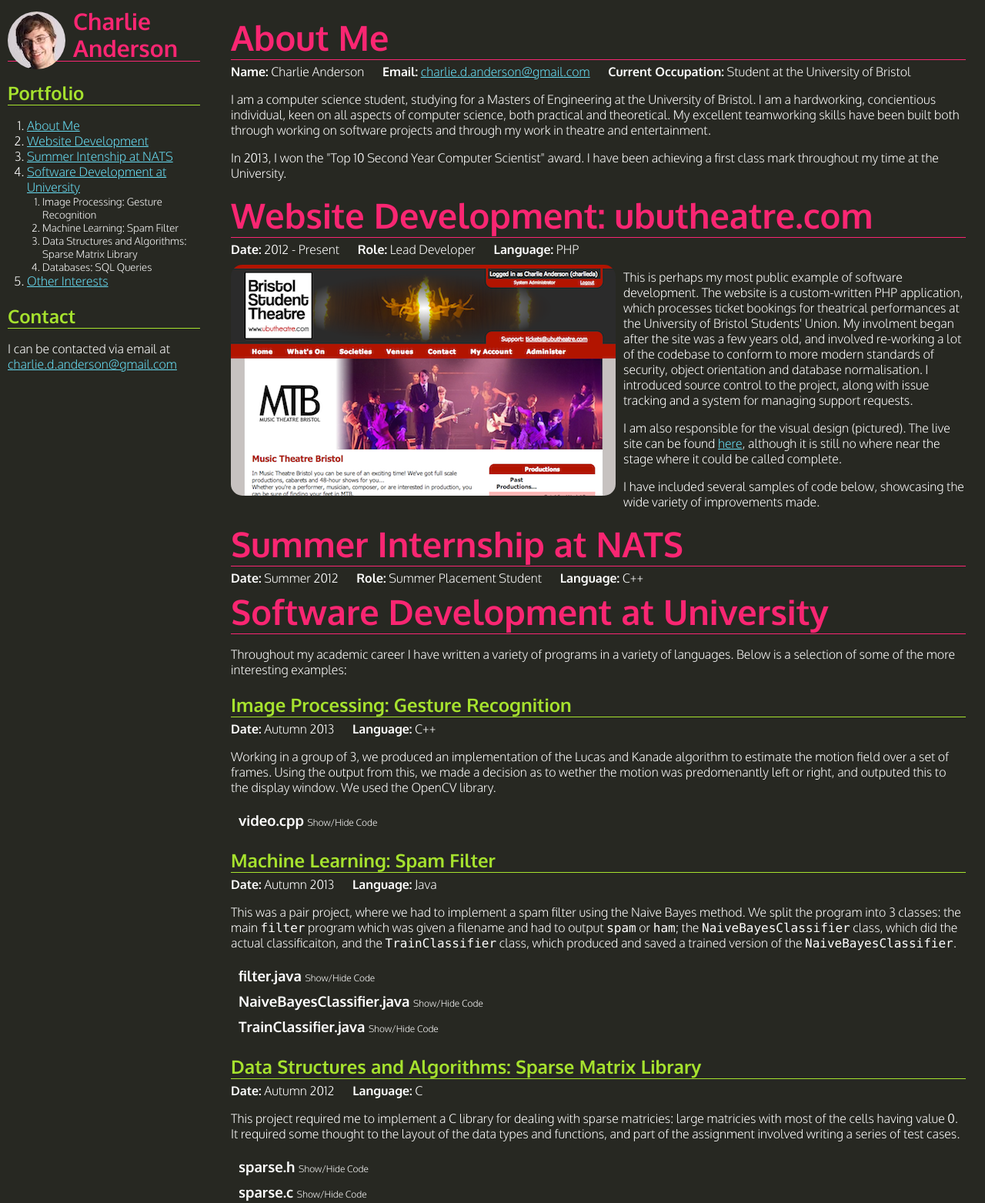
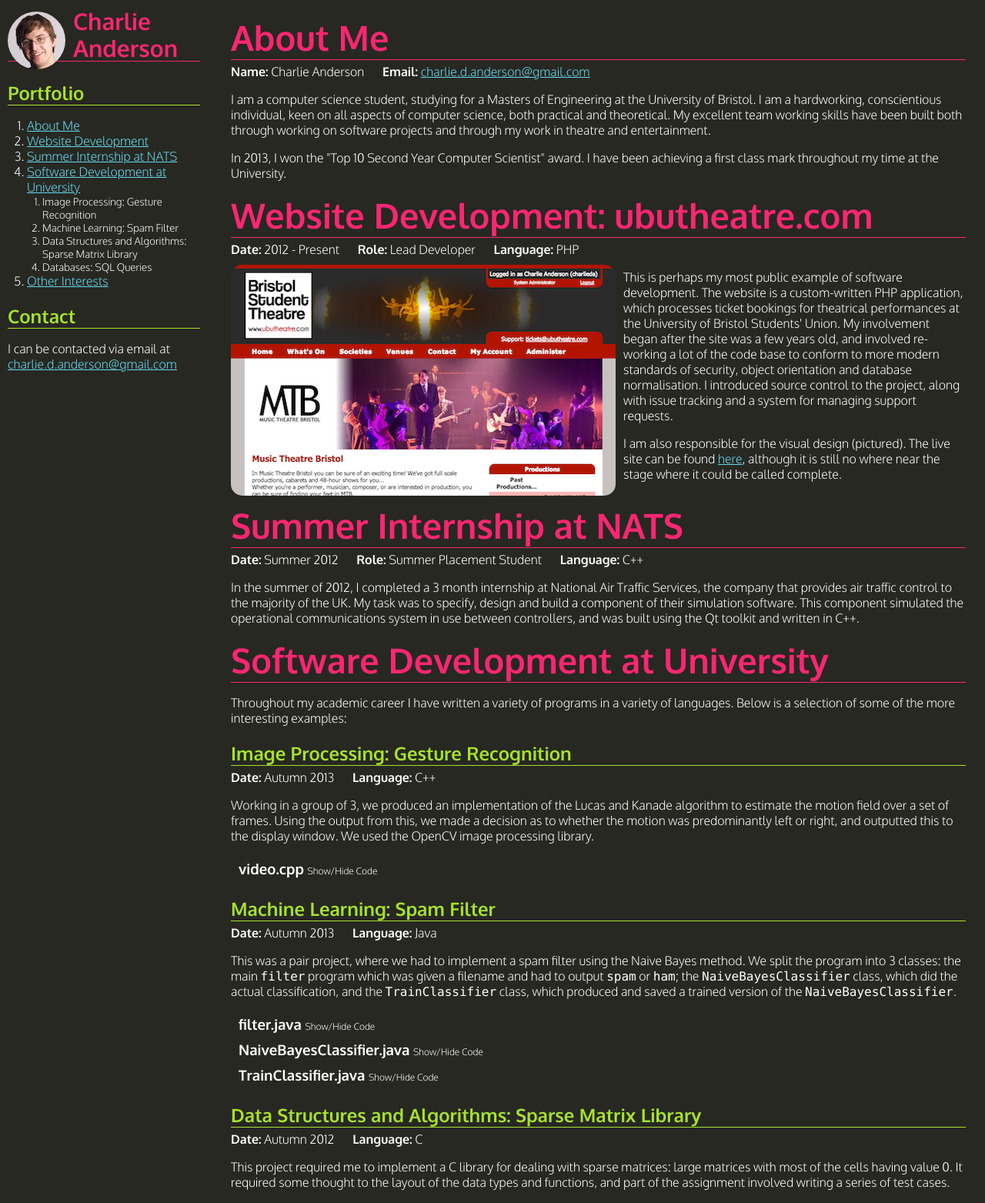
Before and after one commit to charlieda/charlieda.github.io, a plain HTML site: page index.html in a window 1280 px wide. Shown: the top 1563 px of the page at 77% size. Drawn offline with nearby package versions, Linux system fonts and the light colour scheme.

Commit message:
spellcheck, tidy

```diff
--- a/index.html
+++ b/index.html
@@ -18,7 +18,7 @@
         <ol>
           <li><a href="#article-about">About Me</a></li>
           <li><a href="#article-ubutheatre">Website Development</a></li>
-          <li><a href="#article-nats">Summer Intenship at NATS</a></li>
+          <li><a href="#article-nats">Summer Internship at NATS</a></li>
           <li><a href="#article-uni">Software Development at University</a>
             <ol>
               <li>Image Processing: Gesture Recognition</li>
@@ -43,9 +43,8 @@
         <div class="project-info">
           <span class="project-info-item"><strong>Name:</strong> Charlie Anderson</span>
           <span class="project-info-item"><strong>Email:</strong> <a href="mailto:charlie.d.anderson@gmail.com">charlie.d.anderson@gmail.com</a></span>
-          <span class="project-info-item"><strong>Current Occupation:</strong> Student at the University of Bristol</span>
         </div>
-        <p>I am a computer science student, studying for a Masters of Engineering at the University of Bristol. I am a hardworking, concientious individual, keen on all aspects of computer science, both practical and theoretical. My excellent teamworking skills have been built both through working on software projects and through my work in theatre and entertainment.</p>
+        <p>I am a computer science student, studying for a Masters of Engineering at the University of Bristol. I am a hardworking, conscientious individual, keen on all aspects of computer science, both practical and theoretical. My excellent team working skills have been built both through working on software projects and through my work in theatre and entertainment.</p>
         <p>In 2013, I won the "Top 10 Second Year Computer Scientist" award. I have been achieving a first class mark throughout my time at the University.</p>
       </article>
 
@@ -57,10 +56,8 @@
           <span class="project-info-item"><strong>Language:</strong> PHP</span>
         </div>
         <img src="ubutheatre.png" class="lead-image" />
-        <p>This is perhaps my most public example of software development. The website is a custom-written PHP application, which processes ticket bookings for theatrical performances at the University of Bristol Students' Union. My involment began after the site was a few years old, and involved re-working a lot of the codebase to conform to more modern standards of security, object orientation and database normalisation. I introduced source control to the project, along with issue tracking and a system for managing support requests.</p>
+        <p>This is perhaps my most public example of software development. The website is a custom-written PHP application, which processes ticket bookings for theatrical performances at the University of Bristol Students' Union. My involvement began after the site was a few years old, and involved re-working a lot of the code base to conform to more modern standards of security, object orientation and database normalisation. I introduced source control to the project, along with issue tracking and a system for managing support requests.</p>
         <p>I am also responsible for the visual design (pictured). The live site can be found <a href="http://www.ubutheatre.com">here</a>, although it is still no where near the stage where it could be called complete.</p>
-        <p>I have included several samples of code below, showcasing the wide variety of improvements made.<p>
-
       </article>
 
       <article>
@@ -69,6 +66,7 @@
           <span class="project-info-item"><strong>Date:</strong> Summer 2012</span>
           <span class="project-info-item"><strong>Role:</strong> Summer Placement Student</span>
           <span class="project-info-item"><strong>Language:</strong> C++</span>
+          <p>In the summer of 2012, I completed a 3 month internship at National Air Traffic Services, the company that provides air traffic control to the majority of the UK. My task was to specify, design and build a component of their simulation software. This component simulated the operational communications system in use between controllers, and was built using the Qt toolkit and written in C++.</p>
         </div>
 
       <article>
@@ -79,7 +77,7 @@
             <span class="project-info-item"><strong>Date:</strong> Autumn 2013</span>
             <span class="project-info-item"><strong>Language:</strong> C++</span>
           </div>
-          <p>Working in a group of 3, we produced an implementation of the Lucas and Kanade algorithm to estimate the motion field over a set of frames. Using the output from this, we made a decision as to wether the motion was predomenantly left or right, and outputed this to the display window. We used the OpenCV library.</p>
+          <p>Working in a group of 3, we produced an implementation of the Lucas and Kanade algorithm to estimate the motion field over a set of frames. Using the output from this, we made a decision as to whether the motion was predominantly left or right, and outputted this to the display window. We used the OpenCV image processing  library.</p>
 
           <div>
             <h3>video.cpp</h3>
@@ -92,7 +90,7 @@
             <span class="project-info-item"><strong>Date:</strong> Autumn 2013</span>
             <span class="project-info-item"><strong>Language:</strong> Java</span>
           </div>
-          <p>This was a pair project, where we had to implement a spam filter using the Naive Bayes method. We split the program into 3 classes: the main <code>filter</code> program which was given a filename and had to output <code>spam</code> or <code>ham</code>; the <code>NaiveBayesClassifier</code> class, which did the actual classificaiton, and the <code>TrainClassifier</code> class, which produced and saved a trained version of the <code>NaiveBayesClassifier</code>.
+          <p>This was a pair project, where we had to implement a spam filter using the Naive Bayes method. We split the program into 3 classes: the main <code>filter</code> program which was given a filename and had to output <code>spam</code> or <code>ham</code>; the <code>NaiveBayesClassifier</code> class, which did the actual classification, and the <code>TrainClassifier</code> class, which produced and saved a trained version of the <code>NaiveBayesClassifier</code>.
 
           <div>
             <h3>filter.java</h3>
@@ -114,7 +112,7 @@
             <span class="project-info-item"><strong>Date:</strong> Autumn 2012</span>
             <span class="project-info-item"><strong>Language:</strong> C</span>
           </div>
-          <p>This project required me to implement a C library for dealing with sparse matricies: large matricies with most of the cells having value 0. It required some thought to the layout of the data types and functions, and part of the assignment involved writing a series of test cases.</p>
+          <p>This project required me to implement a C library for dealing with sparse matrices: large matrices with most of the cells having value 0. It required some thought to the layout of the data types and functions, and part of the assignment involved writing a series of test cases.</p>
 
           <div>
             <h3>sparse.h</h3>
@@ -133,6 +131,7 @@
           </div>
           <p></p>
           <div>
+            <p>The databases course required us to develop a complicated set of queries to produce reports from an Oracle database. The code example below is from the second coursework, and involved querying the film database, containing tables for <code>actors</code>, <code>movies</code> and <code>casting</code>. The <code>casting</code> table solved the many to many relationship between movies and actors. In a separate coursework, the unit required us to design the scheme for a game achievements system.</p>
             <h3>film.sql</h3>
             <span class="code-toggle" data-action="toggle" data-item="#code-filmsql">Show/Hide Code</span>
             <div class="collapse" id="code-filmsql"><script src="https://gist.github.com/charlieda/8322363.js"></script></div>
```
